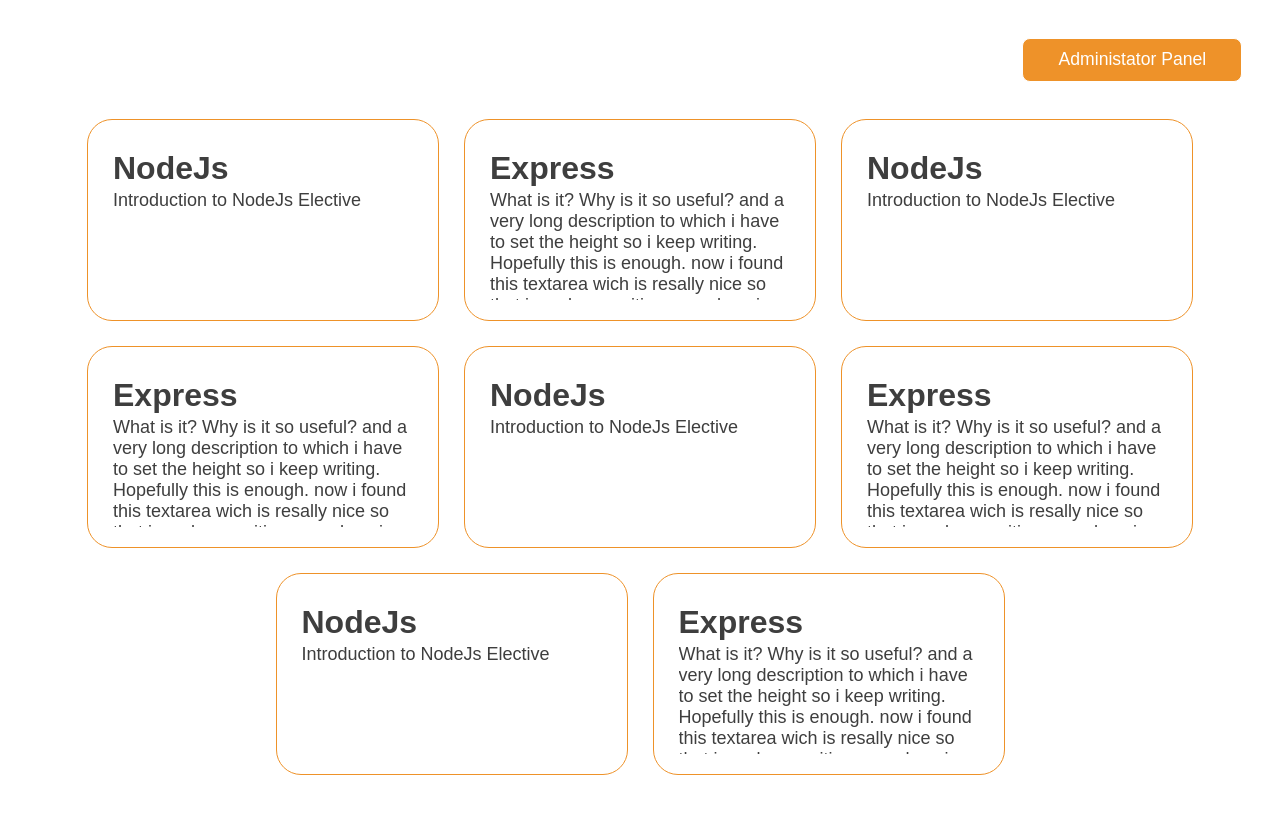
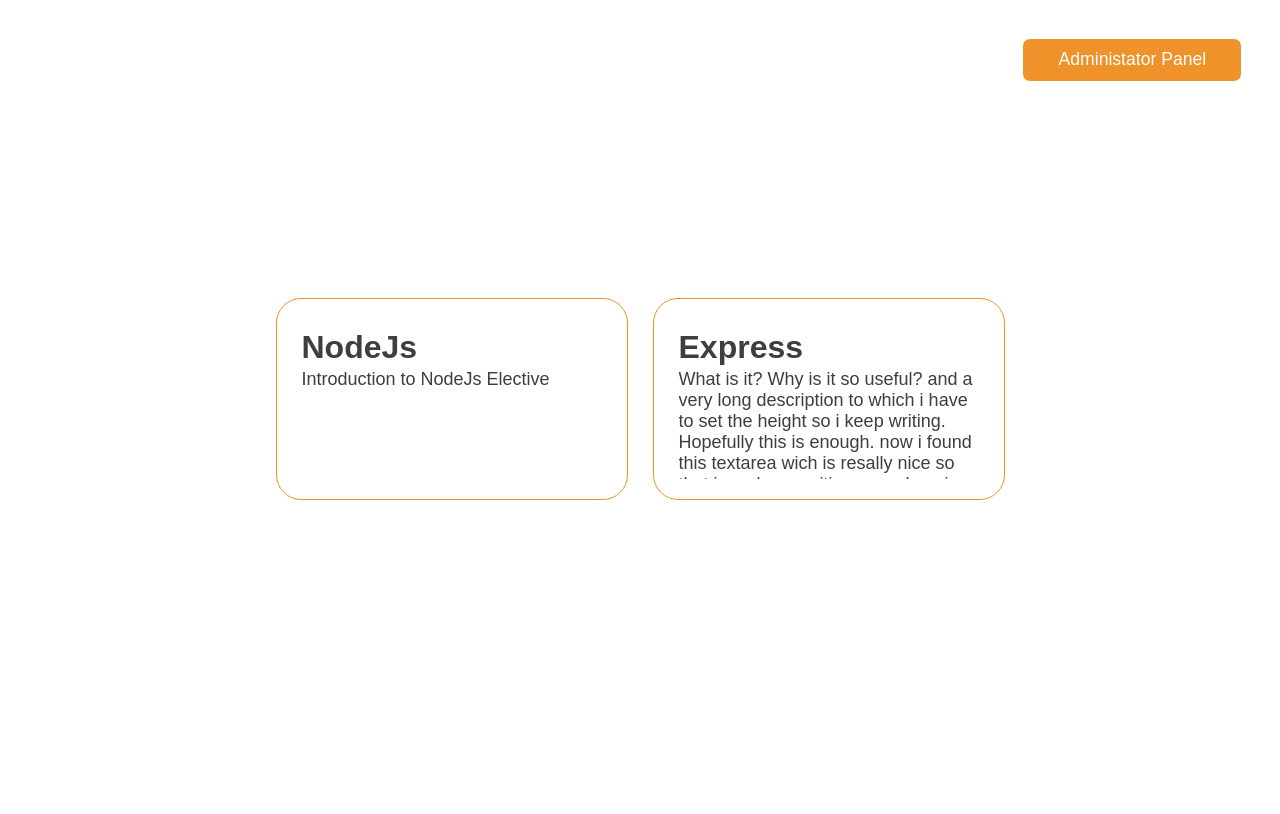
Before and after one commit to andreaDiClaudio/NodeJS_Mandatory_I, a website: page public/home/home.html in a window 1280 px wide. Drawn offline with Linux system fonts and the light colour scheme; files whose address does not match are found by name.

Commit message:
Created home.js

```diff
--- a/public/home/home.html
+++ b/public/home/home.html
@@ -26,48 +26,8 @@
                 </textarea>
             </div>
         </div>
-        <div class="topic" id="1">
-            <div id="topic-info">
-                <h1 class="topic-info" id="topic-info-title">NodeJs</h1>
-                <textarea class="topic-info" id="topic-info-description" readonly>Introduction to NodeJs Elective
-                </textarea>
-            </div>
-        </div>
-        <div class="topic" id="1">
-            <div id="topic-info">
-                <h1 class="topic-info" id="topic-info-title">Express</h1>
-                <textarea class="topic-info" id="topic-info-description" readonly>What is it? Why is it so useful? and a very long description to which i have to set the height so i keep writing. Hopefully this is enough. now i found this textarea wich is resally nice so that i can keep writin as much as i want
-                </textarea>
-            </div>
-        </div>
-        <div class="topic" id="1">
-            <div id="topic-info">
-                <h1 class="topic-info" id="topic-info-title">NodeJs</h1>
-                <textarea class="topic-info" id="topic-info-description" readonly>Introduction to NodeJs Elective
-                </textarea>
-            </div>
-        </div>
-        <div class="topic" id="1">
-            <div id="topic-info">
-                <h1 class="topic-info" id="topic-info-title">Express</h1>
-                <textarea class="topic-info" id="topic-info-description" readonly>What is it? Why is it so useful? and a very long description to which i have to set the height so i keep writing. Hopefully this is enough. now i found this textarea wich is resally nice so that i can keep writin as much as i want
-                </textarea>
-            </div>
-        </div>
-        <div class="topic" id="1">
-            <div id="topic-info">
-                <h1 class="topic-info" id="topic-info-title">NodeJs</h1>
-                <textarea class="topic-info" id="topic-info-description" readonly>Introduction to NodeJs Elective
-                </textarea>
-            </div>
-        </div>
-        <div class="topic" id="1">
-            <div id="topic-info">
-                <h1 class="topic-info" id="topic-info-title">Express</h1>
-                <textarea class="topic-info" id="topic-info-description" readonly>What is it? Why is it so useful? and a very long description to which i have to set the height so i keep writing. Hopefully this is enough. now i found this textarea wich is resally nice so that i can keep writin as much as i want
-                </textarea>
-            </div>
-        </div>
     </div>
+
+<script src="/home/home.js"></script>
 </body>
 </html>
--- /dev/null
+++ b/public/home/home.js
@@ -0,0 +1,3 @@
+"use strict";
+
+console.log("Hello");
```
